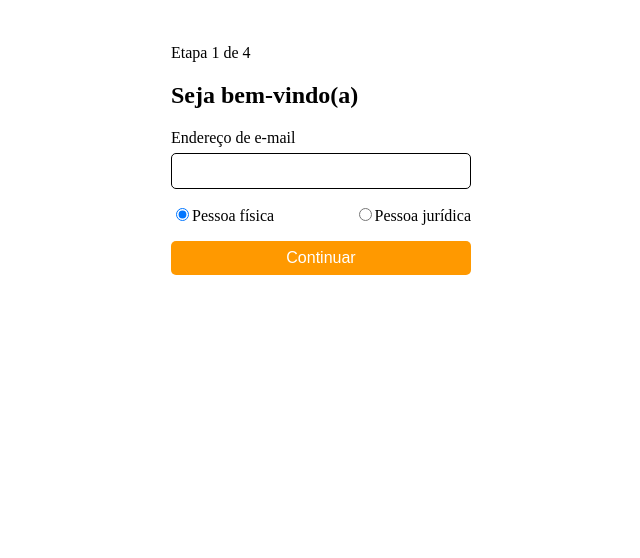
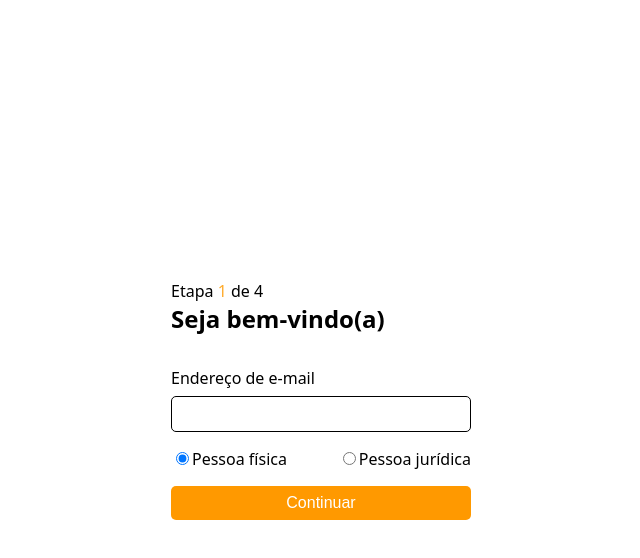
Before and after one commit to tuliomarcos/test-mercado-bitcoin, a Vue app in the folder frontend/: page / in a window 1280 px wide. Shown: the top 558 px of the page, without its empty margins (319-959 px from the left). Built offline with nearby package versions, Linux system fonts and the light colour scheme.

Commit message:
fix: clean fields when change accountType and put secondStep

```diff
--- a/frontend/src/assets/css/style.css
+++ b/frontend/src/assets/css/style.css
@@ -0,0 +1,63 @@
+:root {
+  font-family: system-ui, Avenir, Helvetica, Arial, sans-serif;
+}
+
+body {
+  margin: 0;
+  display: flex;
+  justify-content: center;
+  align-items: center;
+  min-width: 320px;
+  min-height: 100vh;
+  width: 100%;
+}
+
+#app {
+  width: 100%;
+}
+
+.step-info {
+  margin-bottom: 2rem;
+}
+
+.step-info p, .step-info h2{
+  margin: 0px;
+  color: #000;
+}
+
+.step-info .current-step {
+  color: #ffaa2a;
+}
+
+@keyframes sliderRight {
+  from {
+    transform: translateX(10px);
+    opacity: 0;
+  }
+  to {
+    transform: translateX(0px);
+    opacity: 1;
+  }
+}
+
+@keyframes sliderLeft {
+  from {
+    transform: translateX(-10px);
+    opacity: 0;
+  }
+  to {
+    transform: translateX(0px);
+    opacity: 1;
+  }
+}
+
+@keyframes swiperUp {
+  from {
+    transform: translateY(10px);
+    opacity: 0;
+  }
+  to {
+    transform: translateX(0px);
+    opacity: 1;
+  }
+}
--- a/frontend/src/components/Form.vue
+++ b/frontend/src/components/Form.vue
@@ -11,8 +11,7 @@
 <script setup>
 import Stepper from '../components/Form/Stepper.vue'
 import FirstStep from './Form/steps/FirstStep.vue'
-import SecondStepPF from './Form/steps/SecondStepPF.vue'
-import SecondStepPJ from './Form/steps/SecondStepPJ.vue'
+import SecondStep from './Form/steps/SecondStep.vue'
 import ThirdStep from './Form/steps/ThirdStep.vue'
 import FourthStepPF from './Form/steps/FourthStepPF.vue'
 import { provide, ref, shallowRef, watch } from 'vue'
@@ -20,23 +19,11 @@ import { useForm } from '../composables/useForm'
 import { ApiClient } from '../utils/ApiClient'
 import Button from './Form/Button.vue'
 
-const steps = shallowRef([FirstStep, SecondStepPF, ThirdStep, FourthStepPF])
+const steps  = shallowRef([FirstStep, SecondStep, ThirdStep, FourthStepPF])
 const { formData } = useForm()
 const stepper = ref()
 const successMessage = ref('')
 const errorMessage = ref('')
-
-watch(
-	() => formData.accountType,
-	(newType) => {
-		steps.value = [
-			FirstStep,
-			newType === 'pj' ? SecondStepPJ : SecondStepPF,
-			ThirdStep,
-			FourthStepPF,
-		]
-	}
-)
 
 provide('formData', formData)
 
--- a/frontend/src/components/Form/steps/FirstStep.vue
+++ b/frontend/src/components/Form/steps/FirstStep.vue
@@ -21,7 +21,7 @@
 </template>
 
 <script setup>
-import { inject, reactive } from 'vue'
+import { inject, reactive, watch } from 'vue'
 import Input from '../Input.vue';
 import { isEmail, isRequired } from '../../../utils/validator';
 
@@ -44,6 +44,17 @@ function validate() {
   return valid
 }
 
+watch(
+  () => formData.accountType,
+  (val) => {
+    formData.document = "";
+    formData.age = "";
+    formData.name = "";
+    formData.phone = "";
+  }
+);
+
+
 defineExpose({ validate })
 </script>
 
```
Lines whose indentation alone changed are shown as unchanged.
